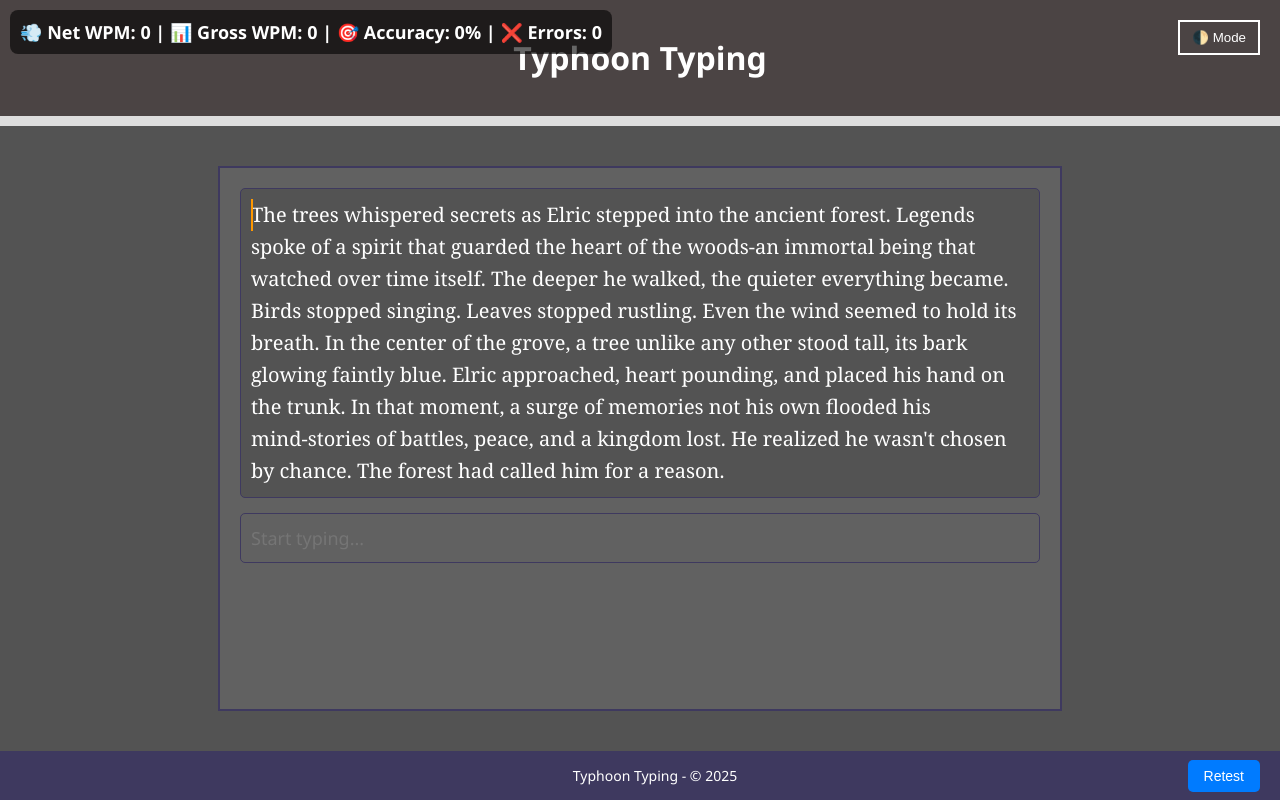
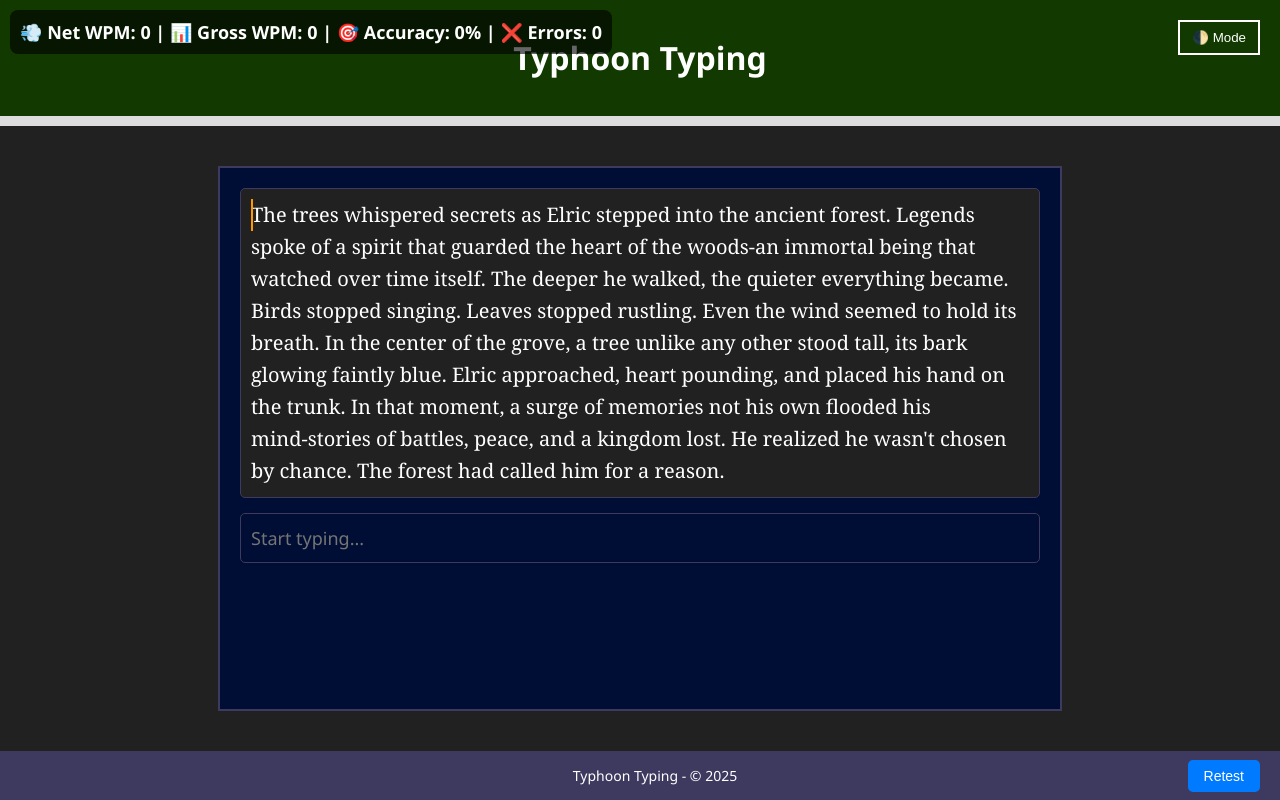
Before and after one commit to sum-sudo/typhoontyping, a plain HTML site: page defult main/defult.html in a window 1280 px wide. Both pictures are taken after a click on the button "🌓 Mode". Shown: the top 800 px of the page. Drawn offline with Linux system fonts and the light colour scheme.

Commit message:
V.25.04.23.1(25.04.18)t
This is for testing...

```diff
--- a/defult main/style.css
+++ b/defult main/style.css
@@ -11,11 +11,11 @@
 }
 
 body.dark {
-  --bg-color: #535353;
+  --bg-color: #212121;
   --text-color: #fff;
-  --header-bg: #4b4444;
+  --header-bg: #113900;
   --header-text: #fff;
-  --box-bg: #616161;
+  --box-bg: #000e35;
   --box-border: #3e395f;
   --correct: #00ff00;
   --incorrect: red;
```
Also changed, not shown: index.html (+4 -2 lines).
